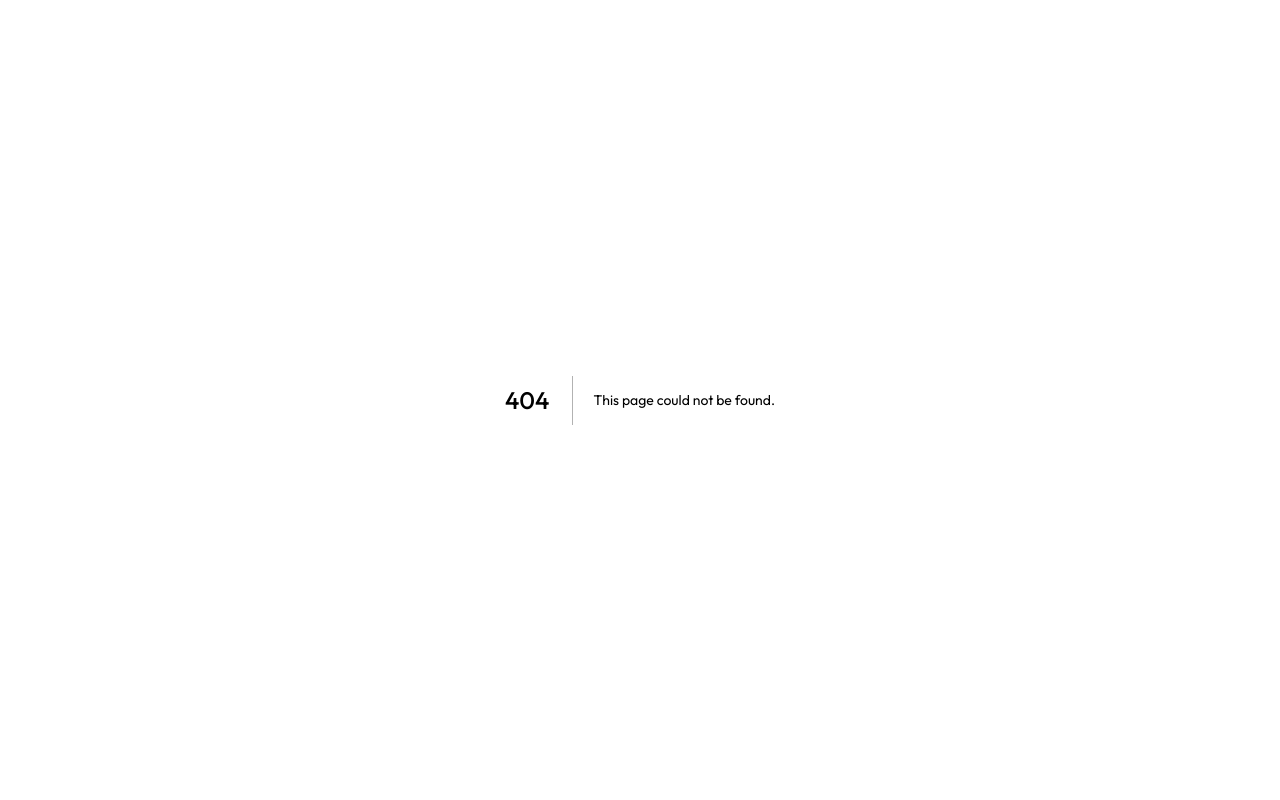
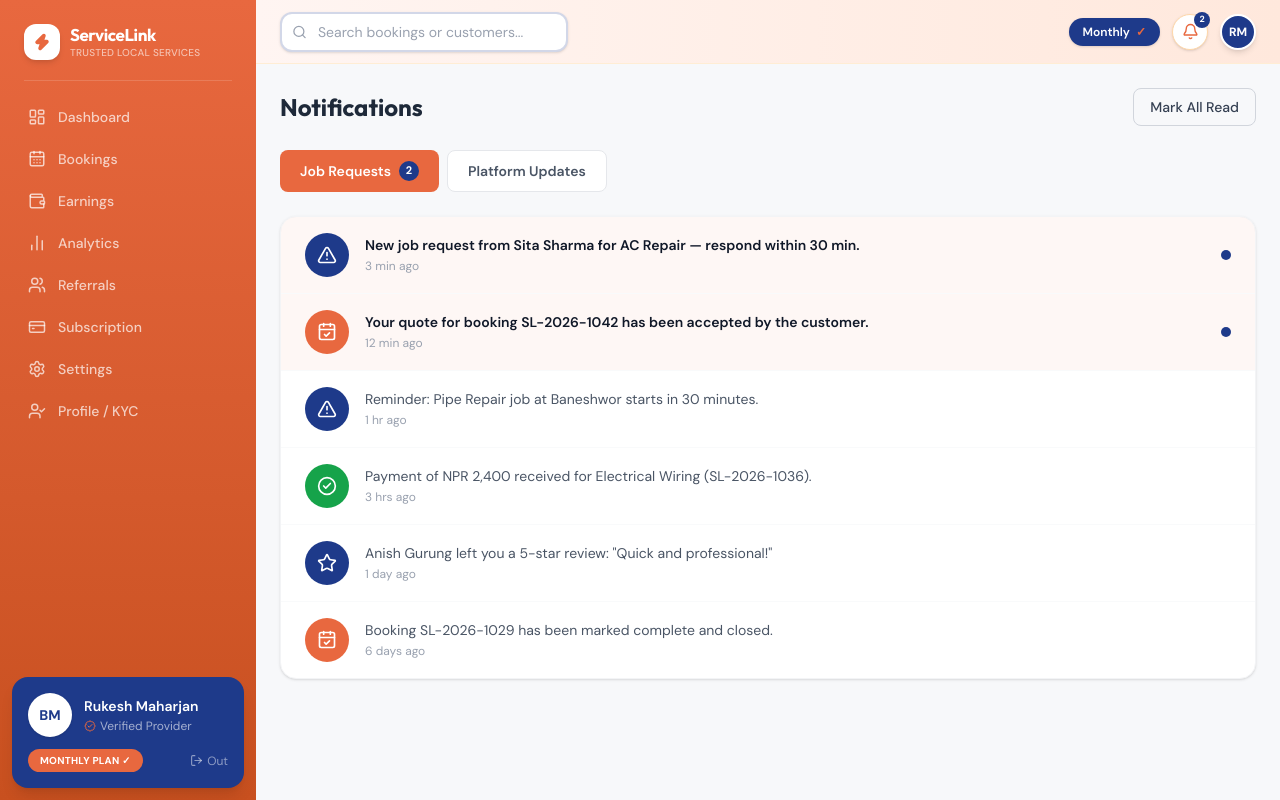
Before and after one commit to Ryuklyn/ServiceLink, a Next.js app in the folder frontend/servicelink/: page /dashboard/provider/notifications in a window 1280 px wide. Before the commit this address had no page. Built offline with nearby package versions, Linux system fonts and the light colour scheme.

Commit message:
notification page provider

```diff
--- /dev/null
+++ b/frontend/servicelink/app/dashboard/provider/notifications/page.tsx
@@ -0,0 +1,250 @@
+"use client";
+
+import { useState } from "react";
+import {
+    Bell,
+    CalendarCheck,
+    AlertTriangle,
+    Star,
+    CheckCircle2,
+    Info,
+} from "lucide-react";
+
+type Tab = "booking" | "platform";
+
+interface Notification {
+    id: string;
+    type: "booking" | "platform";
+    icon: "calendar" | "alert" | "star" | "check" | "info";
+    iconBg: string;
+    message: string;
+    time: string;
+    unread: boolean;
+}
+
+const notifications: Notification[] = [
+    {
+        id: "1",
+        type: "booking",
+        icon: "alert",
+        iconBg: "#1e3a8a",
+        message: "New job request from Sita Sharma for AC Repair — respond within 30 min.",
+        time: "3 min ago",
+        unread: true,
+    },
+    {
+        id: "2",
+        type: "booking",
+        icon: "calendar",
+        iconBg: "#e8683f",
+        message: "Your quote for booking SL-2026-1042 has been accepted by the customer.",
+        time: "12 min ago",
+        unread: true,
+    },
+    {
+        id: "3",
+        type: "booking",
+        icon: "alert",
+        iconBg: "#1e3a8a",
+        message: "Reminder: Pipe Repair job at Baneshwor starts in 30 minutes.",
+        time: "1 hr ago",
+        unread: false,
+    },
+    {
+        id: "4",
+        type: "booking",
+        icon: "check",
+        iconBg: "#16a34a",
+        message: "Payment of NPR 2,400 received for Electrical Wiring (SL-2026-1036).",
+        time: "3 hrs ago",
+        unread: false,
+    },
+    {
+        id: "5",
+        type: "booking",
+        icon: "star",
+        iconBg: "#1e3a8a",
+        message: "Anish Gurung left you a 5-star review: \"Quick and professional!\"",
+        time: "1 day ago",
+        unread: false,
+    },
+    {
+        id: "6",
+        type: "booking",
+        icon: "calendar",
+        iconBg: "#e8683f",
+        message: "Booking SL-2026-1029 has been marked complete and closed.",
+        time: "6 days ago",
+        unread: false,
+    },
+    {
+        id: "7",
+        type: "platform",
+        icon: "info",
+        iconBg: "#e8683f",
+        message: "ServiceLink now offers instant payouts to eSewa and Khalti for completed jobs.",
+        time: "3 days ago",
+        unread: false,
+    },
+    {
+        id: "8",
+        type: "platform",
+        icon: "info",
+        iconBg: "#e8683f",
+        message: "Provider verification badge updated — your documents have been approved.",
+        time: "1 week ago",
+        unread: false,
+    },
+];
+
+const IconComponent = ({
+                           icon,
+                           bg,
+                       }: {
+    icon: Notification["icon"];
+    bg: string;
+}) => {
+    const iconMap = {
+        calendar: <CalendarCheck className="w-5 h-5 text-white" />,
+        alert: <AlertTriangle className="w-5 h-5 text-white" />,
+        star: <Star className="w-5 h-5 text-white" />,
+        check: <CheckCircle2 className="w-5 h-5 text-white" />,
+        info: <Info className="w-5 h-5 text-white" />,
+    };
+
+    return (
+        <div
+            className="w-11 h-11 rounded-full flex items-center justify-center shrink-0"
+            style={{ backgroundColor: bg }}
+        >
+            {iconMap[icon]}
+        </div>
+    );
+};
+
+export default function ProviderNotificationsPage() {
+    const [activeTab, setActiveTab] = useState<Tab>("booking");
+    const [notifs, setNotifs] = useState<Notification[]>(notifications);
+
+    const bookingUnread = notifs.filter(
+        (n) => n.type === "booking" && n.unread,
+    ).length;
+
+    const platformUnread = notifs.filter(
+        (n) => n.type === "platform" && n.unread,
+    ).length;
+
+    const filtered = notifs.filter((n) => n.type === activeTab);
+
+    const markAllRead = () => {
+        setNotifs((prev) =>
+            prev.map((n) => (n.type === activeTab ? { ...n, unread: false } : n)),
+        );
+    };
+
+    const markOneRead = (id: string) => {
+        setNotifs((prev) =>
+            prev.map((n) => (n.id === id ? { ...n, unread: false } : n)),
+        );
+    };
+
+    const currentUnread =
+        activeTab === "booking" ? bookingUnread : platformUnread;
+
+    return (
+        <div>
+            {/* Page Header */}
+            <div className="flex items-center justify-between mb-6">
+                <div>
+                    <h1 className="text-2xl font-bold text-gray-800">Notifications</h1>
+                </div>
+                {currentUnread > 0 && (
+                    <button
+                        onClick={markAllRead}
+                        className="px-4 py-2 border border-gray-300 text-sm font-medium text-gray-700 rounded-lg hover:bg-gray-50 transition-colors"
+                    >
+                        Mark All Read
+                    </button>
+                )}
+            </div>
+
+            {/* Tabs */}
+            <div className="flex gap-2 mb-6">
+                <button
+                    onClick={() => setActiveTab("booking")}
+                    className={`flex items-center gap-2 px-5 py-2.5 rounded-lg text-sm font-semibold transition-all ${
+                        activeTab === "booking"
+                            ? "bg-[#e8683f] text-white"
+                            : "bg-white border border-gray-200 text-gray-600 hover:border-gray-300"
+                    }`}
+                >
+                    Job Requests
+                    {bookingUnread > 0 && (
+                        <span className="w-5 h-5 rounded-full text-[11px] font-bold flex items-center justify-center bg-[#1e3a8a] text-white">
+              {bookingUnread}
+            </span>
+                    )}
+                </button>
+                <button
+                    onClick={() => setActiveTab("platform")}
+                    className={`flex items-center gap-2 px-5 py-2.5 rounded-lg text-sm font-semibold transition-all ${
+                        activeTab === "platform"
+                            ? "bg-[#e8683f] text-white"
+                            : "bg-white border border-gray-200 text-gray-600 hover:border-gray-300"
+                    }`}
+                >
+                    Platform Updates
+                    {platformUnread > 0 && (
+                        <span className="w-5 h-5 rounded-full text-[11px] font-bold flex items-center justify-center bg-[#1e3a8a] text-white">
+              {platformUnread}
+            </span>
+                    )}
+                </button>
+            </div>
+
+            {/* Notification List */}
+            <div className="bg-white rounded-2xl border border-gray-100 shadow-sm overflow-hidden">
+                {filtered.length === 0 ? (
+                    <div className="flex flex-col items-center justify-center py-20 text-gray-400">
+                        <Bell className="w-10 h-10 mb-3 opacity-30" />
+                        <p className="text-sm">No notifications here</p>
+                    </div>
+                ) : (
+                    <ul className="divide-y divide-gray-50">
+                        {filtered.map((notif) => (
+                            <li
+                                key={notif.id}
+                                onClick={() => markOneRead(notif.id)}
+                                className={`flex items-center gap-4 px-6 py-4 cursor-pointer transition-colors ${
+                                    notif.unread
+                                        ? "bg-[#e8683f]/5 hover:bg-[#e8683f]/10"
+                                        : "hover:bg-gray-50"
+                                }`}
+                            >
+                                <IconComponent icon={notif.icon} bg={notif.iconBg} />
+
+                                <div className="flex-1 min-w-0">
+                                    <p
+                                        className={`text-sm leading-snug ${
+                                            notif.unread
+                                                ? "font-semibold text-gray-900"
+                                                : "font-normal text-gray-600"
+                                        }`}
+                                    >
+                                        {notif.message}
+                                    </p>
+                                    <p className="text-xs text-gray-400 mt-0.5">{notif.time}</p>
+                                </div>
+
+                                {/* Unread dot */}
+                                {notif.unread && (
+                                    <span className="w-2.5 h-2.5 rounded-full bg-[#1e3a8a] shrink-0" />
+                                )}
+                            </li>
+                        ))}
+                    </ul>
+                )}
+            </div>
+        </div>
+    );
+}
--- a/frontend/servicelink/components/dashboard/provider/Navbar.tsx
+++ b/frontend/servicelink/components/dashboard/provider/Navbar.tsx
@@ -1,6 +1,7 @@
 "use client";
 
 import { Menu, Bell, Search } from "lucide-react";
+import Link from "next/link";
 
 export default function Navbar() {
     return (
@@ -33,14 +34,14 @@ export default function Navbar() {
                 </div>
 
                 {/* Notification Bell */}
-                <div className="relative">
-                    <button className="w-9 h-9 flex items-center justify-center rounded-full bg-white border border-orange-200 text-[#1E3A8A] hover:bg-orange-50 transition shadow-sm">
+                <Link href="/dashboard/provider/notifications" className="relative inline-block">
+                    <button className="w-9 h-9 flex items-center justify-center rounded-full bg-white border border-orange-200 text-[#E8683F] hover:bg-orange-50 transition shadow-sm">
                         <Bell size={17} />
                     </button>
-                    <span className="absolute -top-0.5 -right-0.5 w-4 h-4 bg-[#E8683F] text-white text-[9px] font-bold rounded-full flex items-center justify-center leading-none">
-            2
-          </span>
-                </div>
+                    <span className="absolute -top-0.5 -right-0.5 w-4 h-4 bg-[#1E3A8A] text-white text-[9px] font-bold rounded-full flex items-center justify-center leading-none">
+                        2
+                      </span>
+                </Link>
 
                 {/* Avatar */}
                 <div className="w-9 h-9 bg-[#1E3A8A] text-white rounded-full flex items-center justify-center font-bold text-xs border-2 border-white shadow-md cursor-pointer hover:opacity-90 transition">
```
